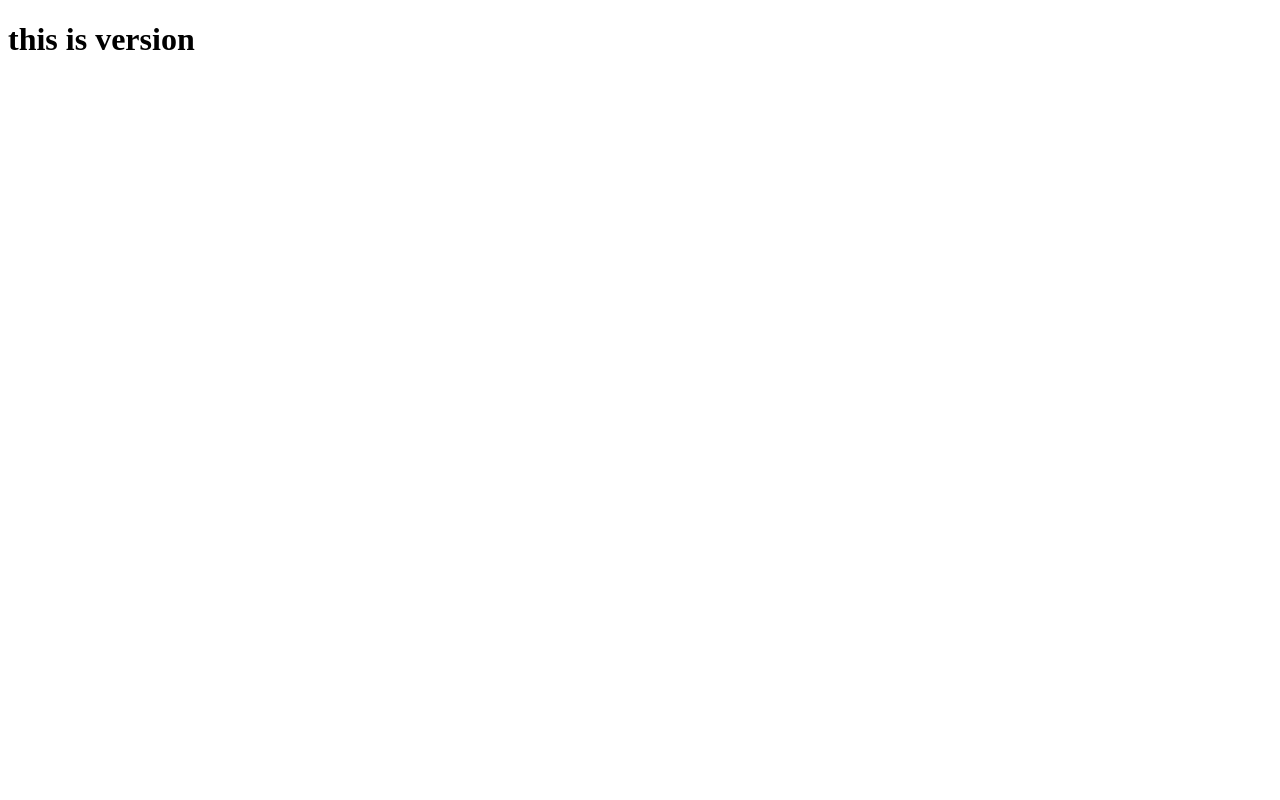
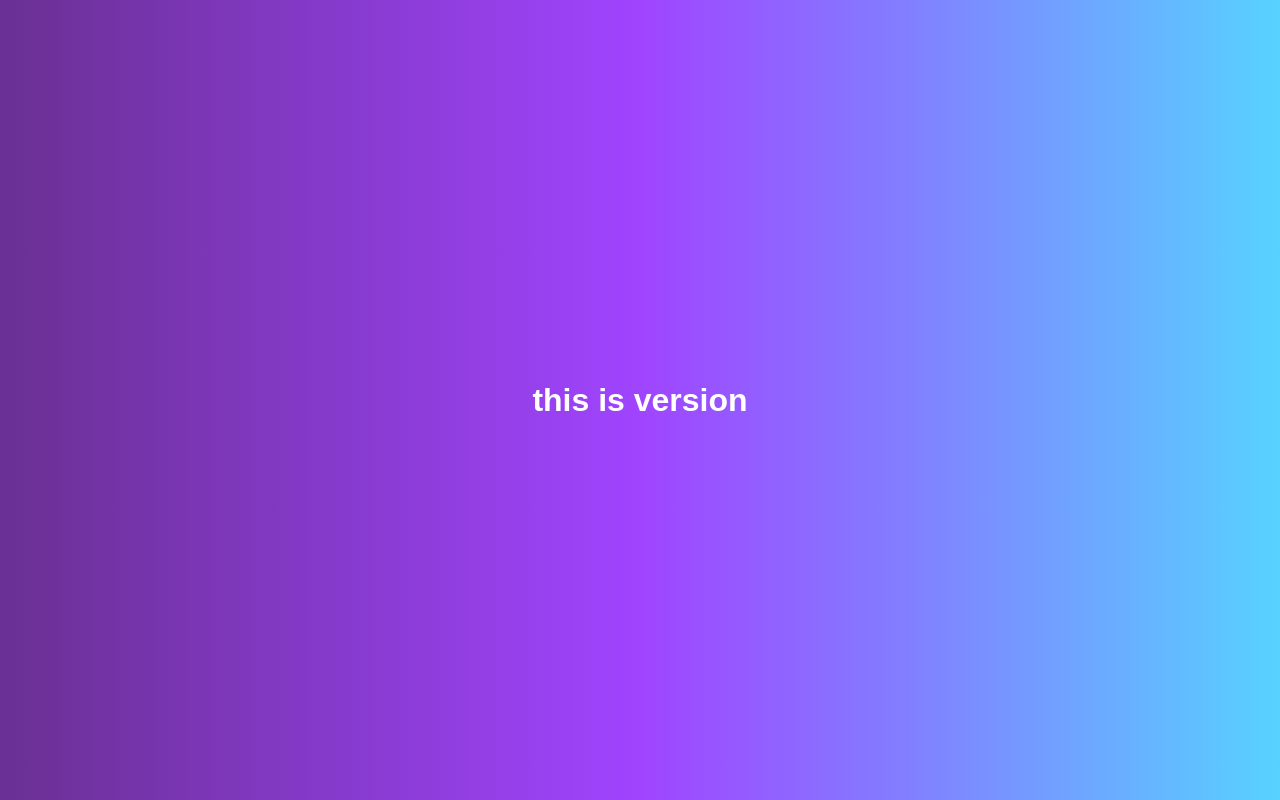
Before and after one commit to anamika-bot/myrepo, a plain HTML site: page index.html in a window 1280 px wide. Drawn offline with Linux system fonts and the light colour scheme.

Commit message:
added design for website

```diff
--- a/index.html
+++ b/index.html
@@ -3,6 +3,7 @@
 <head>
     <meta charset="UTF-8">
     <meta name="viewport" content="width=device-width, initial-scale=1.0">
+    <link rel="stylesheet" href="styles.css">
     <title>Document</title>
 </head>
 <body> <h1>this is version</h1>
--- /dev/null
+++ b/styles.css
@@ -0,0 +1,17 @@
+/* styles.css */
+body {
+  /* Set a gradient background from purple to teal */
+  background: linear-gradient(to right, #6a3093, #a044ff, #57d2ff);
+
+  font-family: Arial, sans-serif; /* Sets a clean, modern font for text */
+  color: white; /* Sets the text color to white for better contrast */
+
+  margin: 0; /* Removes default margin */
+  padding: 0; /* Removes default padding */
+
+  display: flex; /* Enables flexbox layout */
+  justify-content: center; /* Centers content horizontally */
+  align-items: center; /* Centers content vertically */
+
+  height: 100vh; /* Makes the body take the full height of the viewport */
+}
```
